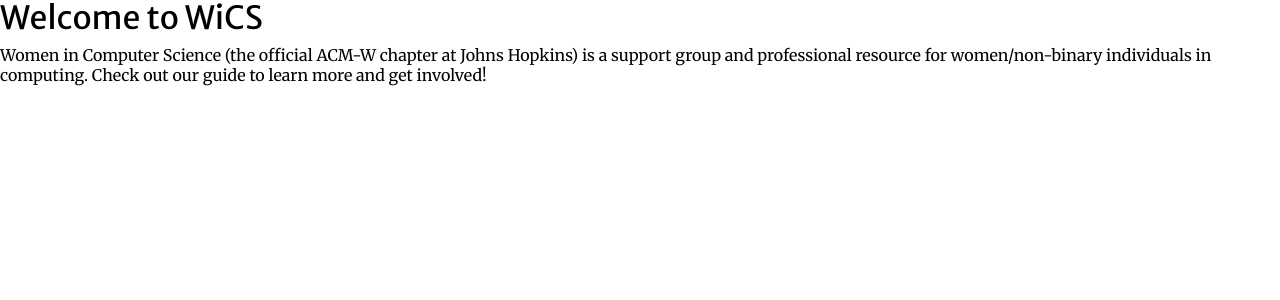
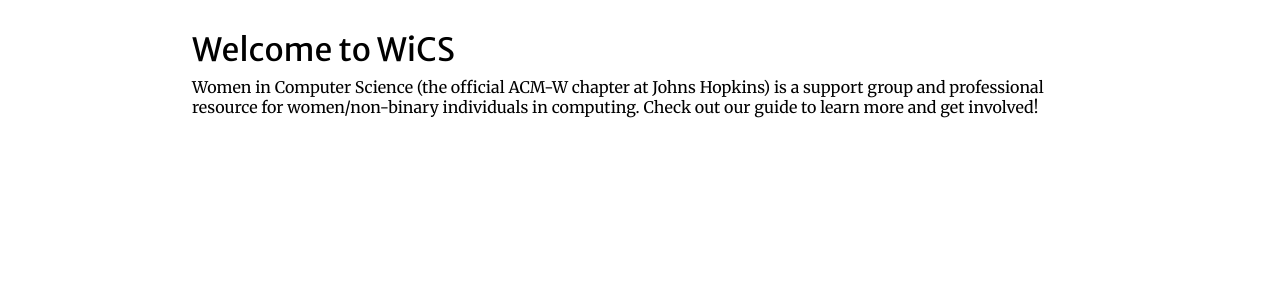
Before and after one commit to WiCSJHU/wicsjhu.github.io, a Jekyll site: the page built from index.md, in a window 1280 px wide. Shown: the top 300 px of the page. Built offline with Jekyll 4.4.1, drawn with Linux system fonts in a browser that asks for light colours.

Commit message:
Add page and section container styles

```diff
--- a/_layouts/default.html
+++ b/_layouts/default.html
@@ -2,6 +2,10 @@
 <html lang="en">
     {% include head.html %}
     <body>
-        {{ content }}
+        <div class="page-container">
+            <section>
+                {{ content }}
+            </section>
+        </div>
     </body>
 </html>
--- a/_sass/main.scss
+++ b/_sass/main.scss
@@ -2,6 +2,8 @@
     font-family: $font-family-body;
     font-size: 16px;
     line-height: 1.25em;
+    display: flex;
+    justify-content: center;
 }
 
 .material-symbols-outlined {
@@ -12,6 +14,18 @@
     'opsz' 48
 }
 
+.page-container {
+    width: 100%;
+    max-width: 960px;
+    min-height: 100vh;
+    display: flex;
+    flex-direction: column;
+}
+
+section {
+    padding: 2em;
+}
+
 h1 {
     font-family: $font-family-title;
     font-size: 2em;
```
